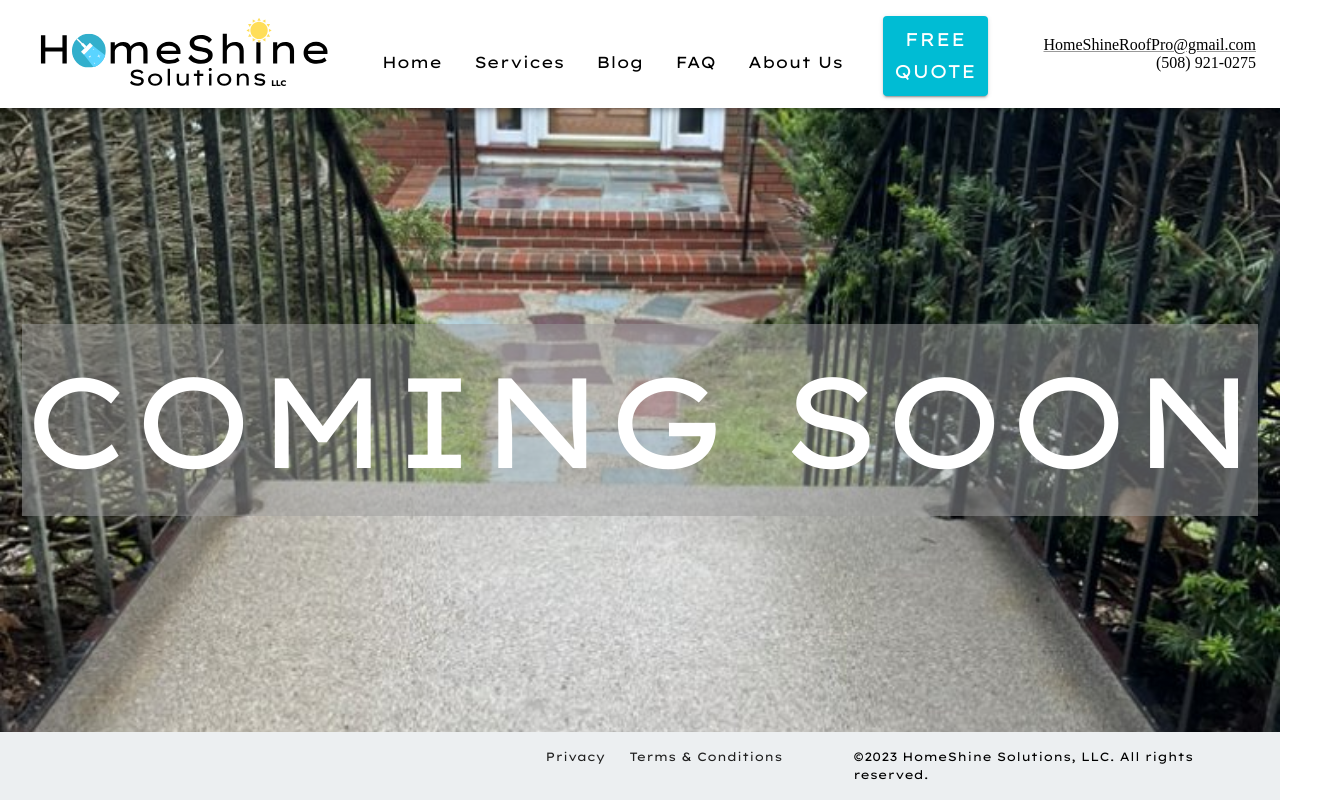
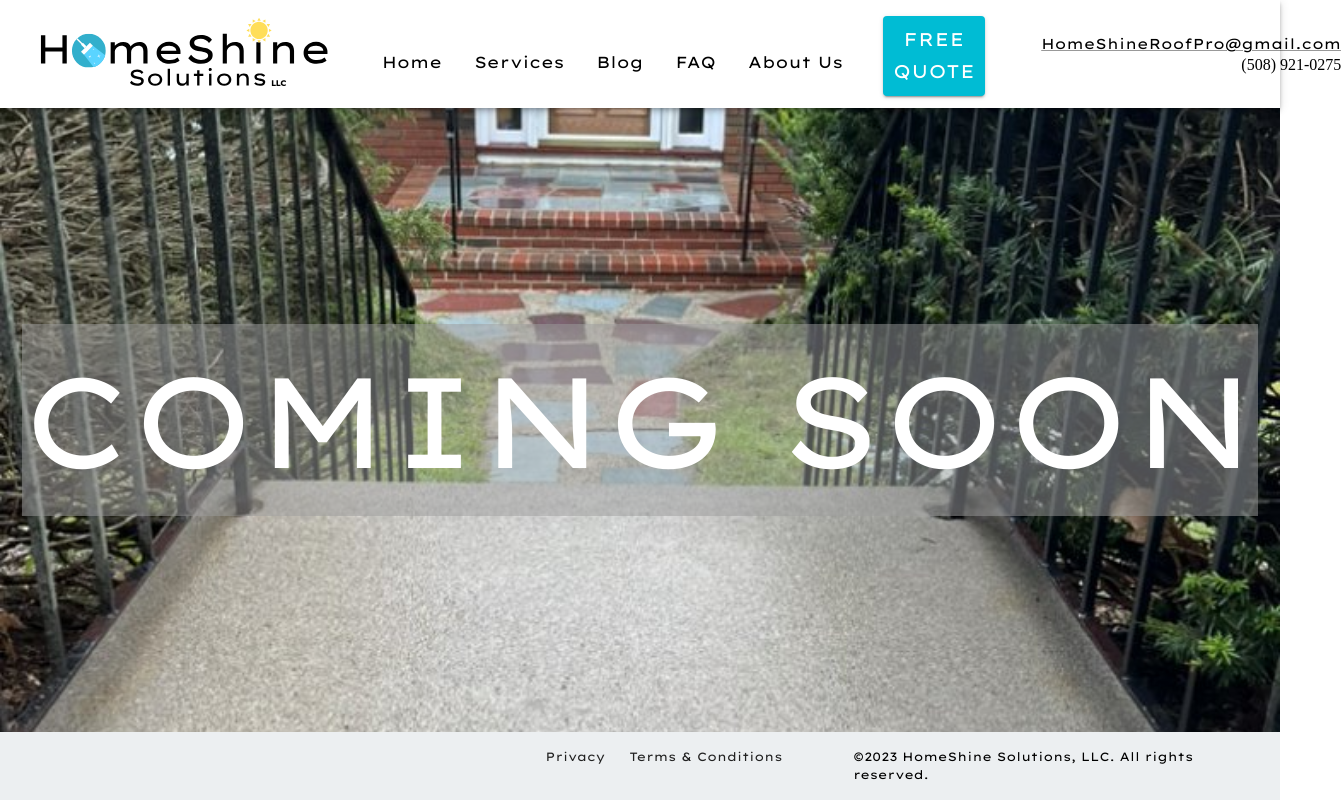
Before and after one commit to amalyam/homeshine-solutions, a Next.js app: page /About in a window 1280 px wide. Shown: the whole page, 1341 px wide, since content can reach past the window. Built offline with nearby package versions, Linux system fonts and the light colour scheme.

Commit message:
fix font issue

```diff
--- a/src/app/components/BusinessAppBar.tsx
+++ b/src/app/components/BusinessAppBar.tsx
@@ -210,6 +210,8 @@ export default function BusinessAppBar() {
                   <Link
                     href="mailto:HomeShineSolutionsLLC@gmail.com"
                     color={theme.palette.primary.dark}
+                    variant="body1"
+                    fontSize=".9rem"
                   >
                     HomeShineRoofPro@gmail.com
                   </Link>
```
